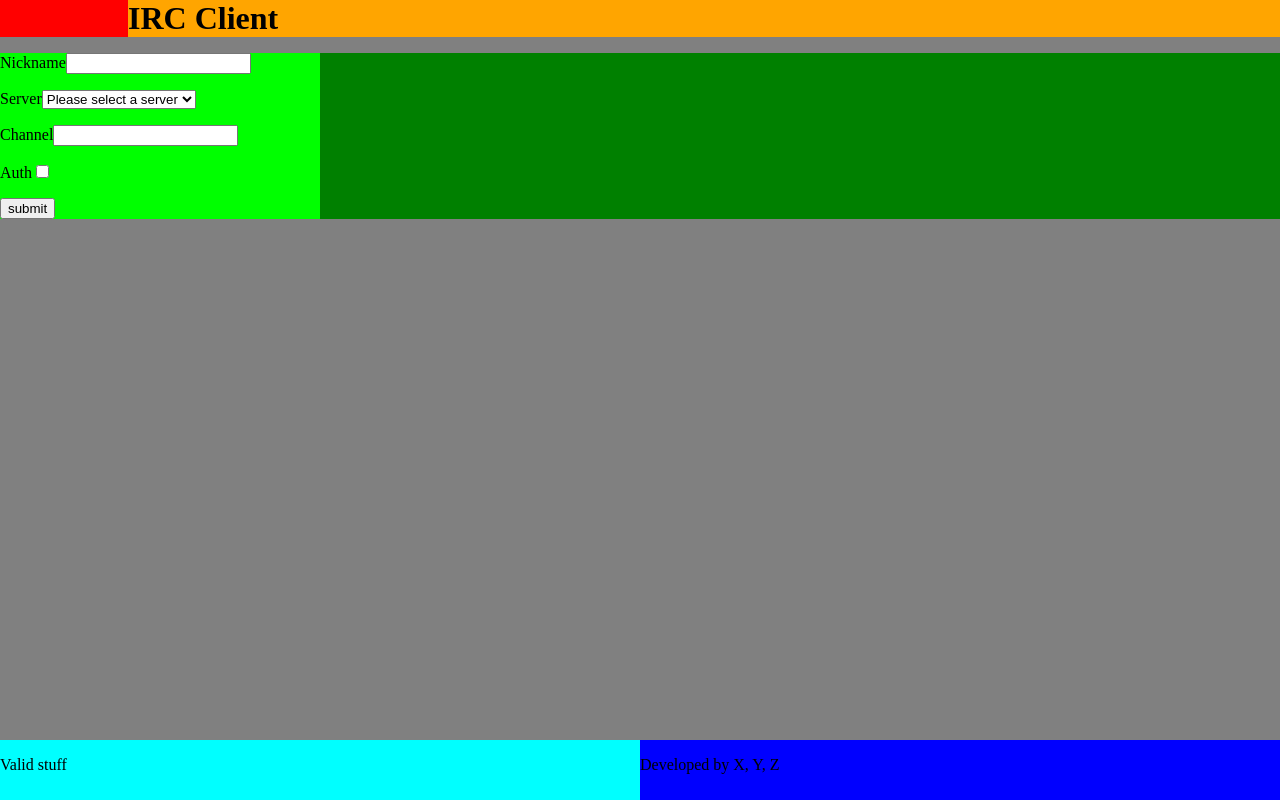
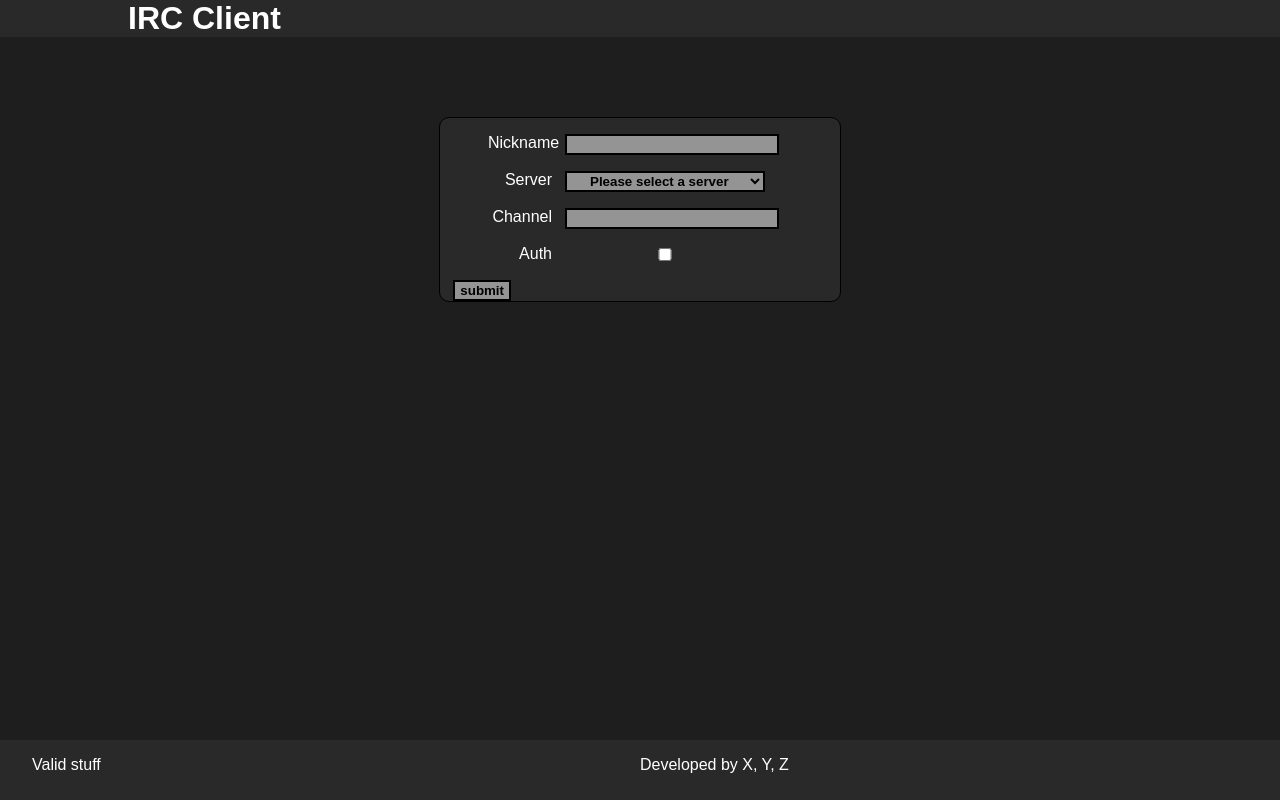
Before and after one commit to stwalkerster/webirc, a PHP site: page / in a window 1280 px wide. Run offline with PHP 8.4, Linux system fonts and the light colour scheme.

Commit message:
style sheet updates, index form slightly altered

```diff
--- a/index.html
+++ b/index.html
@@ -46,20 +46,20 @@ function authenticate(){
 	<div id="formfloat">
 		<!--Form to handle the login and authentication data to be passed to the IRC client-->
 		<form id ="irclogin" action="/irc.html" onsubmit="formValidation()">
-			<p><label>Nickname<input name="nick" type="text" required/></label></p>
-			<p><label>Server<select id="serverselect" name="server" onchange="checkOther()" required>
+			<p><label>Nickname</label><input name="nick" type="text" required/></p>
+			<p><label>Server</label><select id="serverselect" name="server" onchange="checkOther()" required>
 				<option value="">Please select a server</option>
 				<option value="test">Test Server</option>
 				<option value="Server2">Server 2</option>
 				<option value="other">Other</option>
-				</select></label></p>
-			<p id="hostname" style="display:none"><label>Host<input name="host" type="text" /></label></p>
-			<p id="port" style="display:none"><label>Port<input name="port" type="text" /></label></p>
-			<p><label>Channel<input name="channel" type="text" required/></label></p>
-			<p><label>Auth<input id="auth" name="auth" type="checkbox" onclick="authenticate()"/></label></p>
-			<p id="username" style="display:none"><label>Username<input name="user" type="text" /></label></p>
-			<p id="password" style="display:none"><label>Password<input name="password" type="text" /></label></p>
-			<p><input type="submit" value="submit"/></p>
+				</select></p>
+			<p id="hostname" style="display:none"><label>Host</label><input name="host" type="text" /></p>
+			<p id="port" style="display:none"><label>Port</label><input name="port" type="text" /></p>
+			<p><label>Channel</label><input name="channel" type="text" required/></p>
+			<p><label>Auth</label><input id="auth" name="auth" type="checkbox" onclick="authenticate()"/></p>
+			<p id="username" style="display:none"><label>Username</label><input name="user" type="text" /></p>
+			<p id="password" style="display:none"><label>Password</label><input name="password" type="text" /></p>
+			<input class="submit" type="submit" value="submit"/>
 		</form>
 	</div>
 </div>
--- a/style.css
+++ b/style.css
@@ -1,40 +1,94 @@
 body {
 	padding: 0px;
 	margin: 0px;
-	background-color:grey;
+	background-color:#1E1E1E;
+	font-family:Arial, Helvetica, sans-serif;
 }
+
+/* HEADER START */
+
 #header {
-	background-color:red;
+	background-color:#292929;
 }
 #header h1 {
-	background-color:orange;
+	color:white;
 	margin: 0em 0em 0em 4em;
 }
 
+/* HEADER END */
+
+/* CONTENT START */
+
 #content {
+
+}
+
+#formfloat {
+	margin:auto;
+	margin-top:5em;
+	background-color:#292929;
+	color:white;
+	border:1px solid black;
+	border-radius:10px;
+	width:25em;
+}
+
+
+#formfloat label {
+	width:4em;
+	float:left;
+	text-align:right;
+	margin-left:3em;
+	display:block;
+}
+
+
+#formfloat input, select  {
+	width:15em;
+	background-color:#949494;
+	border:2px solid black;
+	margin-left:1em;
+	font-weight:bold;
+	padding-left:5px;
+	padding-right:5px;
+	text-align:center;
+}
+
+#formfloat .submit {
+	width:auto;
+}
+
+#formfloat .submit:hover {
 	background-color:green;
 }
-#formfloat {
-	background-color:lime;
-	width:20em;
+
+/* CONTENT END */
+
+/* FOOTER START */
+
+#footer {
+	position:absolute;
+	bottom:0;
+	width:100%;
+	height:60px;   /* Height of the footer */
+	background-color:#292929;
+	color:white;
 }
 
-#footer {
-position:absolute;
-   bottom:0;
-   width:100%;
-   height:60px;   /* Height of the footer */
-	background-color:blue;
+#footer p {
+	margin-left:2em;
+	margin-right:2em;
 }
+
 #foot-left {
-	background-color:cyan;
 	width:50%;
 	height:60px;
-
 	float:left;
 }
+
 #foot-right {
-	background-color:magenta;
-
+	width:50%;
 	float:right;
 }
+
+/* FOOTER END */
```
